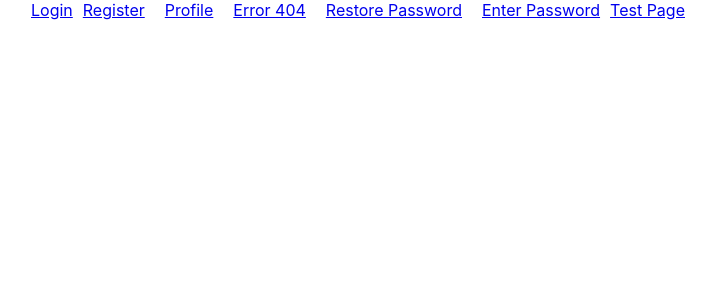
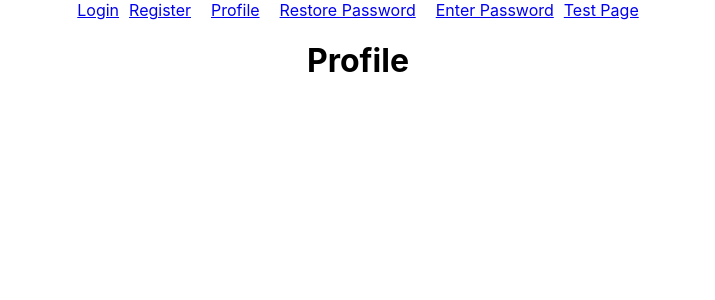
Before and after one commit to alex-machulski/Cards, a React (Create React App) app: page / in a window 1280 px wide. Shown: the top 300 px of the page, without its empty margins (282-997 px from the left). Built offline with nearby package versions, Linux system fonts and the light colour scheme.

Commit message:
added Switch to Routes

```diff
--- a/src/App.tsx
+++ b/src/App.tsx
@@ -1,6 +1,6 @@
 import React from 'react';
 import './App.css';
-import {Route} from 'react-router-dom';
+import {Route, Switch} from 'react-router-dom';
 import {Login} from "./n2-features/f1-auth/a1-login/Login";
 import {Register} from "./n2-features/f1-auth/a2-register/Register";
 import {Profile} from "./n2-features/f3-profile/Profile";
@@ -13,7 +13,6 @@ import {TestPage} from "./n2-features/f0-test/TestPage";
 export const LOGIN_PATH = "/login";
 export const REGISTER_PATH = "/register";
 export const PROFILE_PATH = "/profile";
-export const ERROR_404_PATH = "/404";
 export const RESTORE_PASS_PATH = "/restore-pass";
 export const ENTER_PASS_PATH = "/enter-pass";
 export const TEST_PAGE_PATH = "/test";
@@ -25,13 +24,16 @@ function App() {
             <Main/>
             <div>
                 {/*<Header/>*/}
+                <Switch>
+                    <Route exact path={"/"} render={() => <Profile/>}/>
                     <Route path={LOGIN_PATH} render={() => <Login/>}/>
                     <Route path={REGISTER_PATH} render={() => <Register/>}/>
                     <Route path={PROFILE_PATH} render={() => <Profile/>}/>
-                <Route path={ERROR_404_PATH} render={() => <Error404/>}/>
                     <Route path={RESTORE_PASS_PATH} render={() => <RestorePassword/>}/>
                     <Route path={ENTER_PASS_PATH} render={() => <EnterPassword/>}/>
                     <Route path={TEST_PAGE_PATH} render={() => <TestPage/>}/>
+                    <Route render={() => <Error404/>}/>
+                </Switch>
             </div>
         </div>
     );
--- a/src/n1-main/m1-ui/Main/Main.tsx
+++ b/src/n1-main/m1-ui/Main/Main.tsx
@@ -1,6 +1,6 @@
 import React from "react";
 import {NavLink} from "react-router-dom";
-import {ENTER_PASS_PATH, ERROR_404_PATH, LOGIN_PATH, PROFILE_PATH, REGISTER_PATH, RESTORE_PASS_PATH, TEST_PAGE_PATH } from "../../../App";
+import {ENTER_PASS_PATH, LOGIN_PATH, PROFILE_PATH, REGISTER_PATH, RESTORE_PASS_PATH, TEST_PAGE_PATH } from "../../../App";
 import styles from './Main.module.css';
 
 export const Main = () => {
@@ -10,7 +10,6 @@ export const Main = () => {
             <NavLink className={styles.navBlock} to={LOGIN_PATH}>Login</NavLink>
             <NavLink className={styles.navBlock} to={REGISTER_PATH}>Register</NavLink>
             <NavLink className={styles.navBlock} to={PROFILE_PATH}>Profile</NavLink>
-            <NavLink className={styles.navBlock} to={ERROR_404_PATH}>Error 404</NavLink>
             <NavLink className={styles.navBlock} to={RESTORE_PASS_PATH}>Restore Password</NavLink>
             <NavLink className={styles.navBlock} to={ENTER_PASS_PATH}>Enter Password</NavLink>
             <NavLink className={styles.navBlock} to={TEST_PAGE_PATH}>Test Page</NavLink>
```
Lines whose indentation alone changed are shown as unchanged.
